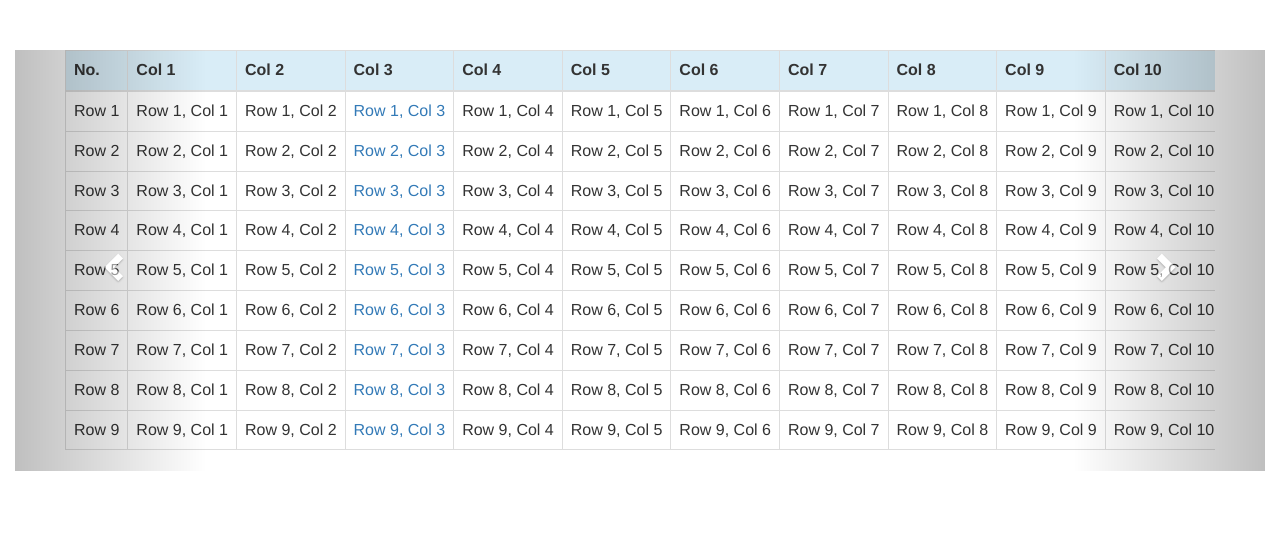
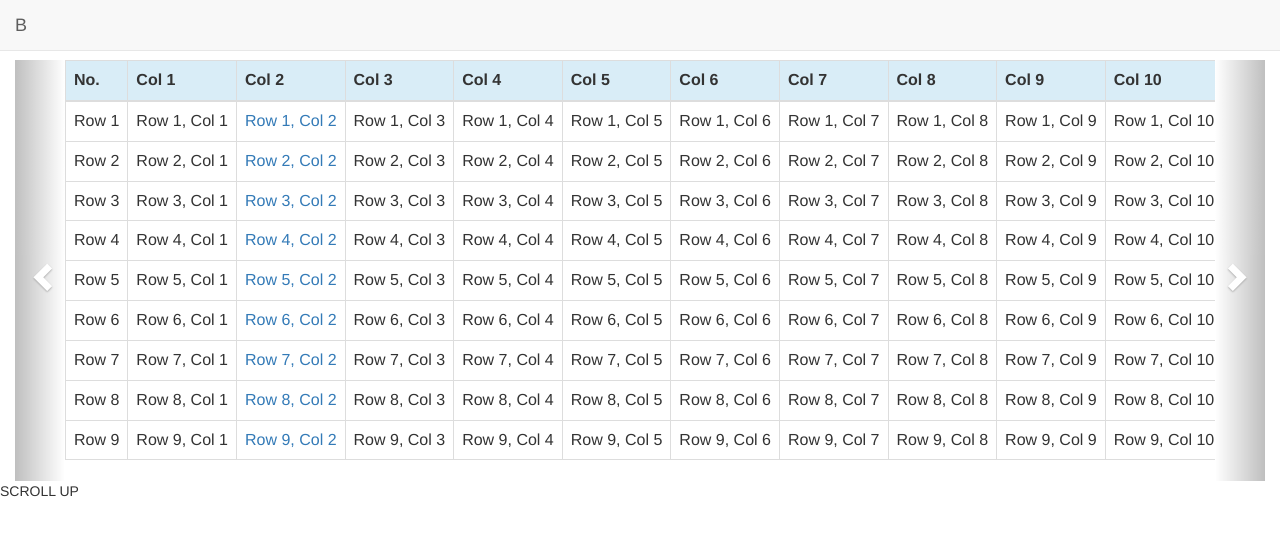
Before and after one commit to jstirling91/responsiveTable, a plain HTML site: page index.html in a window 1280 px wide. Shown: the top 534 px of the page. Drawn offline with nearby package versions, Linux system fonts and the light colour scheme.

Commit message:
update index page and comment

```diff
--- a/css/responsiveTable.css
+++ b/css/responsiveTable.css
@@ -56,3 +56,8 @@
 
 .right.carousel-control {
     margin-right: 15px;
+}
+
+.carousel-control{
+  width: 50px;
+}
--- a/index.html
+++ b/index.html
@@ -4,7 +4,7 @@
 		<script type="text/javascript" src="js/jquery.responsiveTable.js"></script>
 		<script type="text/javascript">
 		$(document).ready(function(){
-		    $("#cand").ResponsiveTable({ "freezeColumn" : "col3" });
+		    $("#cand").ResponsiveTable({ "freezeColumn" : "col2" });
 		})</script>
 
 		<link rel="stylesheet" href="https://maxcdn.bootstrapcdn.com/bootstrap/3.3.7/css/bootstrap.min.css">
@@ -16,15 +16,24 @@
 		</style>
 	</head>
 	<body>
-		<div class="row" style="height: 50px">d</div>
-		<div class="col-xs-12">
+		<nav class="navbar navbar-default navbar-fixed-top">
+		  <div class="container-fluid">
+		    <div class="navbar-header">
+		      <a class="navbar-brand" href="#">
+		        B
+		      </a>
+		    </div>
+		  </div>
+		</nav>
+
+		<div class="col-xs-12" style="margin-top: 60px">
 		    <table id="cand" class="table table-hover table-primary table-bordered colm-freeze" width="100%">
 		        <thead>
 		            <tr class="info">
 		                <th>No.</th>
 		                <th>Col 1</th>
-		                <th>Col 2</th>
-		                <th id="col3">Col 3</th>
+		                <th id="col2">Col 2</th>
+		                <th>Col 3</th>
 		                <th>Col 4</th>
 		                <th>Col 5</th>
 		                <th>Col 6</th>
@@ -39,8 +48,8 @@
 		            <tr>
 		                <td>Row 1</td>
 		                <td>Row 1, Col 1</td>
-		                <td>Row 1, Col 2</td>
-		                <td><a href="#">Row 1, Col 3</a></td>
+		                <td><a href="#">Row 1, Col 2</a></td>
+		                <td>Row 1, Col 3</td>
 		                <td>Row 1, Col 4</td>
 		                <td>Row 1, Col 5</td>
 		                <td>Row 1, Col 6</td>
@@ -53,8 +62,8 @@
 		            <tr>
 		                <td>Row 2</td>
 		                <td>Row 2, Col 1</td>
-		                <td>Row 2, Col 2</td>
-		                <td><a href="#">Row 2, Col 3</a></td>
+		                <td><a href="#">Row 2, Col 2</a></td>
+		                <td>Row 2, Col 3</td>
 		                <td>Row 2, Col 4</td>
 		                <td>Row 2, Col 5</td>
 		                <td>Row 2, Col 6</td>
@@ -67,8 +76,8 @@
 		            <tr>
 		                <td>Row 3</td>
 		                <td>Row 3, Col 1</td>
-		                <td>Row 3, Col 2</td>
-		                <td><a href="#">Row 3, Col 3</a></td>
+		                <td><a href="#">Row 3, Col 2</a></td>
+		                <td>Row 3, Col 3</td>
 		                <td>Row 3, Col 4</td>
 		                <td>Row 3, Col 5</td>
 		                <td>Row 3, Col 6</td>
@@ -81,8 +90,8 @@
 		            <tr>
 		                <td>Row 4</td>
 		                <td>Row 4, Col 1</td>
-		                <td>Row 4, Col 2</td>
-		                <td><a href="#">Row 4, Col 3</a></td>
+		                <td><a href="#">Row 4, Col 2</a></td>
+		                <td>Row 4, Col 3</td>
 		                <td>Row 4, Col 4</td>
 		                <td>Row 4, Col 5</td>
 		                <td>Row 4, Col 6</td>
@@ -95,8 +104,8 @@
 		            <tr>
 		                <td>Row 5</td>
 		                <td>Row 5, Col 1</td>
-		                <td>Row 5, Col 2</td>
-		                <td><a href="#">Row 5, Col 3</a></td>
+		                <td><a href="#">Row 5, Col 2</a></td>
+		                <td>Row 5, Col 3</td>
 		                <td>Row 5, Col 4</td>
 		                <td>Row 5, Col 5</td>
 		                <td>Row 5, Col 6</td>
@@ -109,8 +118,8 @@
 		            <tr>
 		                <td>Row 6</td>
 		                <td>Row 6, Col 1</td>
-		                <td>Row 6, Col 2</td>
-		                <td><a href="#">Row 6, Col 3</a></td>
+		                <td><a href="#">Row 6, Col 2</a></td>
+		                <td>Row 6, Col 3</td>
 		                <td>Row 6, Col 4</td>
 		                <td>Row 6, Col 5</td>
 		                <td>Row 6, Col 6</td>
@@ -123,8 +132,8 @@
 		            <tr>
 		                <td>Row 7</td>
 		                <td>Row 7, Col 1</td>
-		                <td>Row 7, Col 2</td>
-		                <td><a href="#">Row 7, Col 3</a></td>
+		                <td><a href="#">Row 7, Col 2</a></td>
+		                <td>Row 7, Col 3</td>
 		                <td>Row 7, Col 4</td>
 		                <td>Row 7, Col 5</td>
 		                <td>Row 7, Col 6</td>
@@ -137,8 +146,8 @@
 		            <tr>
 		                <td>Row 8</td>
 		                <td>Row 8, Col 1</td>
-		                <td>Row 8, Col 2</td>
-		                <td><a href="#">Row 8, Col 3</a></td>
+		                <td><a href="#">Row 8, Col 2</a></td>
+		                <td>Row 8, Col 3</td>
 		                <td>Row 8, Col 4</td>
 		                <td>Row 8, Col 5</td>
 		                <td>Row 8, Col 6</td>
@@ -151,8 +160,8 @@
 		            <tr>
 		                <td>Row 9</td>
 		                <td>Row 9, Col 1</td>
-		                <td>Row 9, Col 2</td>
-		                <td><a href="#">Row 9, Col 3</a></td>
+		                <td><a href="#">Row 9, Col 2</a></td>
+		                <td>Row 9, Col 3</td>
 		                <td>Row 9, Col 4</td>
 		                <td>Row 9, Col 5</td>
 		                <td>Row 9, Col 6</td>
@@ -165,5 +174,6 @@
 		        </tbody>
 		    </table>
 		</div>
+		<div style="height: 2000px">SCROLL UP</div>
 	</body>
 </html>
```
Also changed, not shown: js/jquery.responsiveTable.js, 1 other file.
